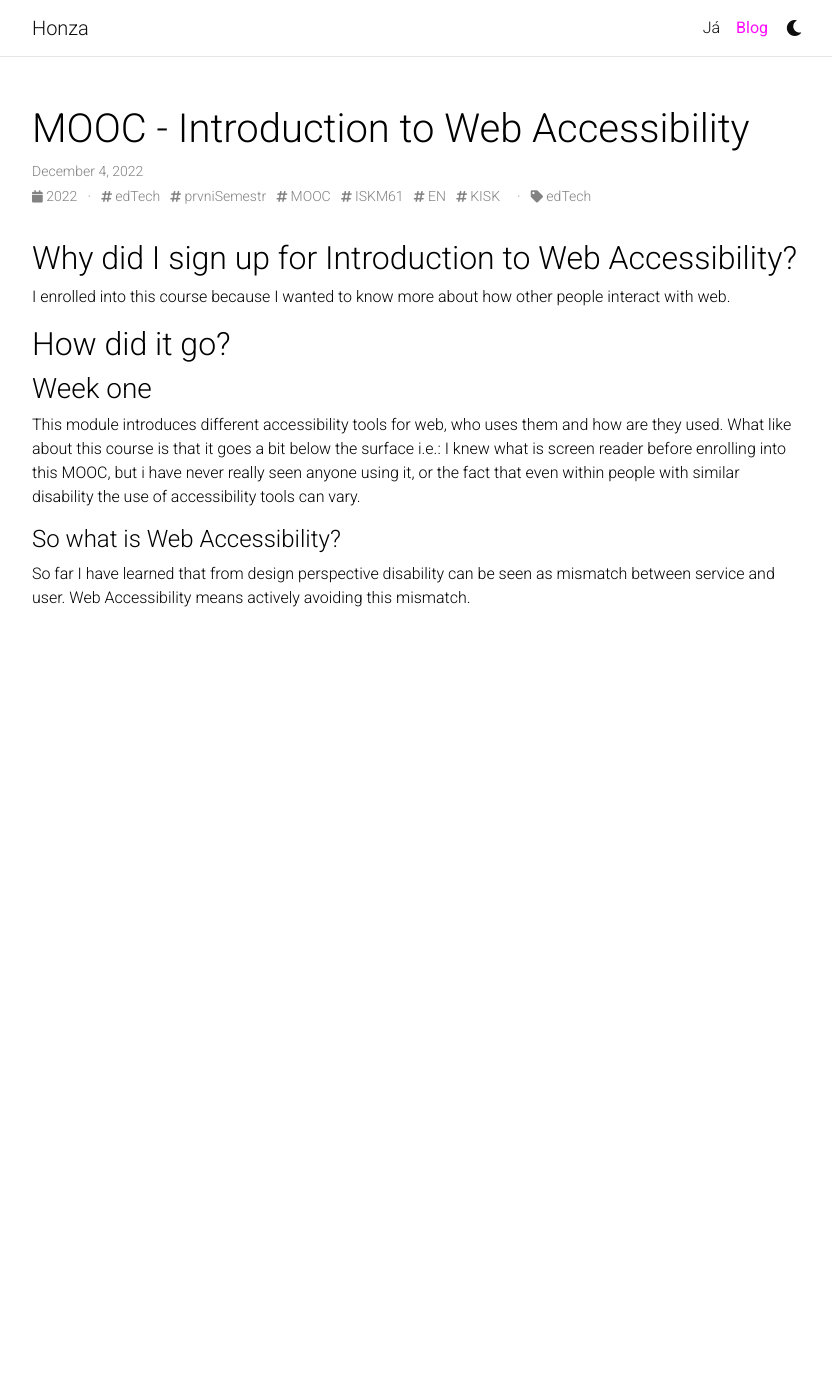
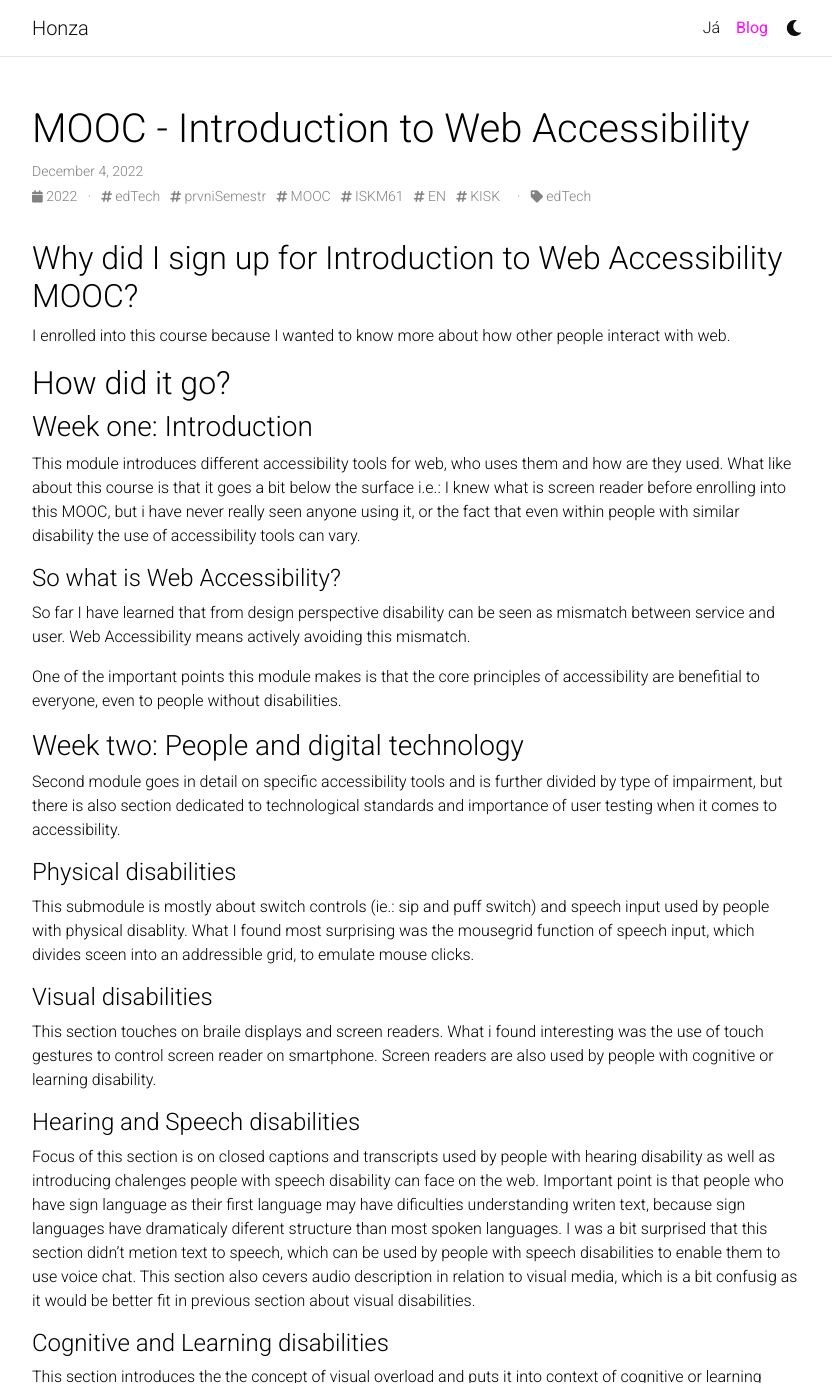
Before and after one commit to Honza-B1234/Honza-B1234.github.io, a Jekyll site: the page built from _posts/2022-12-04-mooc_web_accessibility.md, in a window 1280 px wide and 1400 px high. Shown: the whole window, without its empty margins (223-1055 px from the left). Built offline with Jekyll 4.4.1, drawn with Linux system fonts in a browser that asks for light colours; comment, search, counter and statistics services are not loaded; a style sheet for code colours, icons or effects is not loaded; some of the changed text lies outside the part shown.

Commit message:
posts updated

```diff
--- a/_posts/2022-12-04-mooc_web_accessibility.md
+++ b/_posts/2022-12-04-mooc_web_accessibility.md
@@ -7,14 +7,31 @@ tags: edTech prvniSemestr MOOC ISKM61 EN KISK
 categories: edTech
 ---
 
-## Why did I sign up for Introduction to Web Accessibility?
+## Why did I sign up for Introduction to Web Accessibility MOOC?
 
 I enrolled into this course because I wanted to know more about how other people interact with web.
 
 ## How did it go?
 
-### Week one
+### Week one: Introduction
 This module introduces different accessibility tools for web, who uses them and how are they used. What like about this course is that it goes a bit below the surface i.e.: I knew what is screen reader before enrolling into this MOOC, but i have never really seen anyone using it, or the fact that even within people with similar disability the use of accessibility tools can vary.
 
 #### So what is Web Accessibility?
 So far I have learned that from design perspective disability can be seen as mismatch between service and user. Web Accessibility means actively avoiding this mismatch.
+
+One of the important points this module makes is that the core principles of accessibility are benefitial to everyone, even to people without disabilities.
+
+### Week two: People and digital technology
+Second module goes in detail on specific accessibility tools and is further divided by type of impairment, but there is also section dedicated to technological standards and importance of user testing when it comes to accessibility.
+
+#### Physical disabilities
+This submodule is mostly about switch controls (ie.: sip and puff switch) and speech input used by people with physical disablity. What I found most surprising was the mousegrid function of speech input, which divides sceen into an addressible grid, to emulate mouse clicks.
+
+#### Visual disabilities
+This section touches on braile displays and screen readers. What i found interesting was the use of touch gestures to control screen reader on smartphone. Screen readers are also used by people with cognitive or learning disability.
+
+#### Hearing and Speech disabilities
+Focus of this section is on closed captions and transcripts used by people with hearing disability as well as introducing chalenges people with speech disability can face on the web. Important point is that people who have sign language as their first language may have dificulties understanding writen text, because sign languages have dramaticaly diferent structure than most spoken languages. I was a bit surprised that this section didn't metion text to speech, which can be used by people with speech disabilities to enable them to use voice chat. This section also cevers audio description in relation to visual media, which is a bit confusig as it would be better fit in previous section about visual disabilities.
+
+#### Cognitive and Learning disabilities
+This section introduces the the concept of visual overload and puts it into context of cognitive or learning disability. For example websites that are too "busy" and hard to navigate for people without disabilities can be almost unusable to those with disabilities. Users with cognitive or learning disability can also use some combination of accesibility tools mentioned in previous sections for their benefit.
```
Also changed, not shown: _posts/2022-12-05-pastabot.md (+1 -1 lines).
